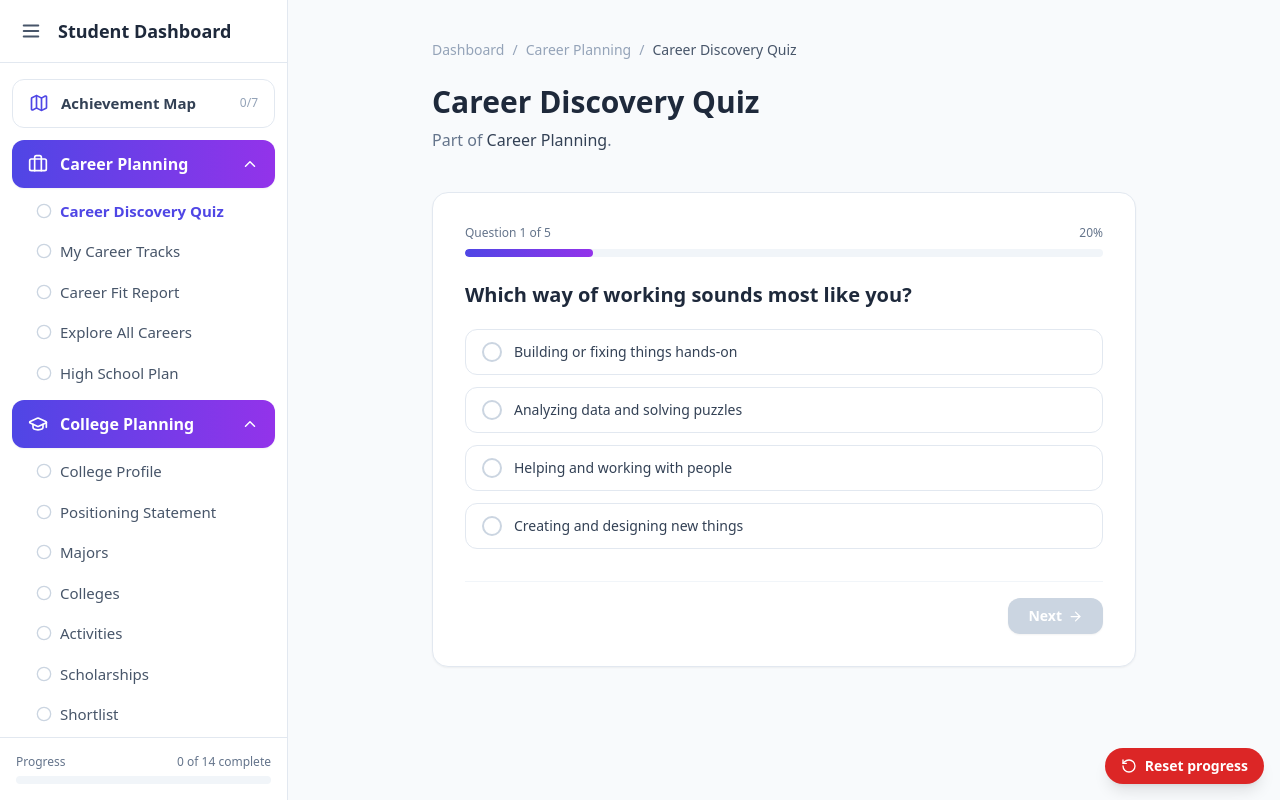
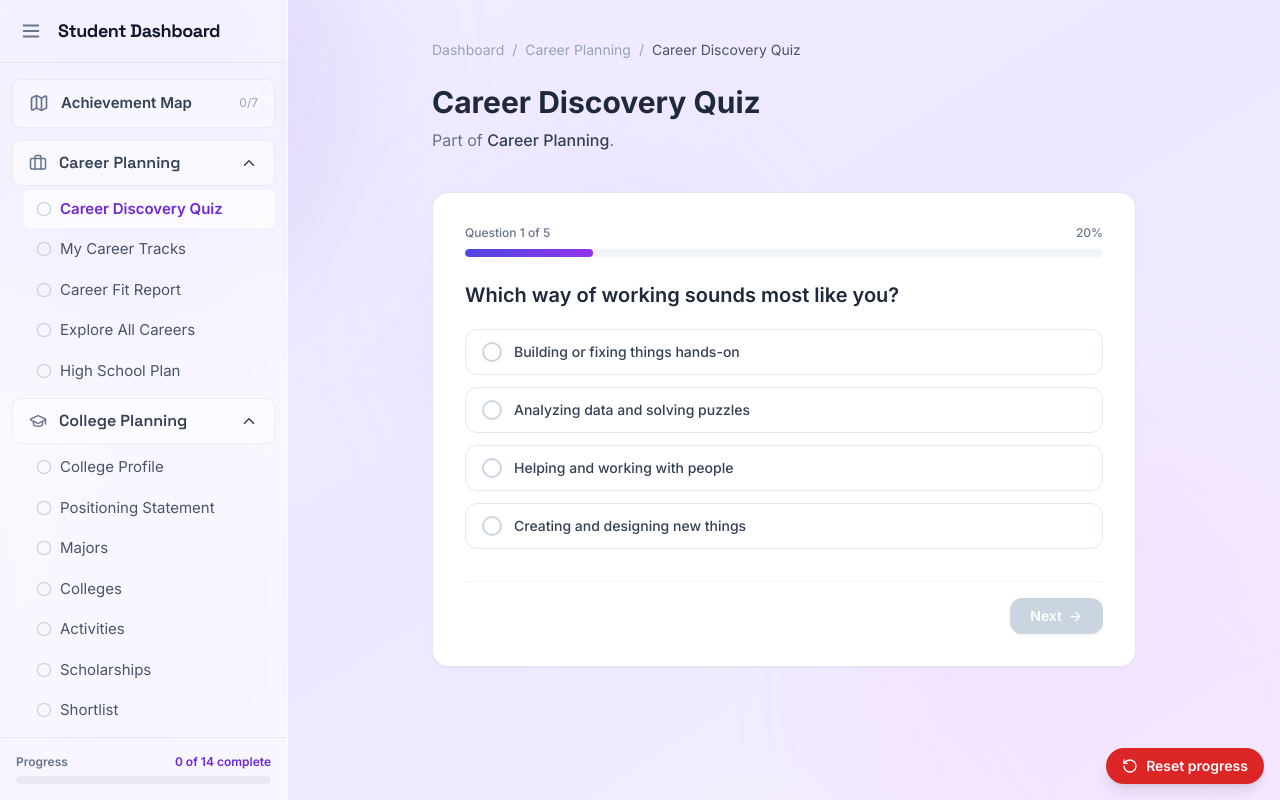
Before and after one commit to KevinCui1/DreamCollege-Team-B, a React (Vite) app: page /career-planning/career-discovery-quiz in a window 1280 px wide. Built offline with nearby package versions, Linux system fonts and the light colour scheme.

Commit message:
student dashboard

```diff
--- a/index.html
+++ b/index.html
@@ -3,6 +3,12 @@
   <head>
     <meta charset="UTF-8" />
     <meta name="viewport" content="width=device-width, initial-scale=1.0" />
+    <link rel="preconnect" href="https://fonts.googleapis.com" />
+    <link rel="preconnect" href="https://fonts.gstatic.com" crossorigin />
+    <link
+      href="https://fonts.googleapis.com/css2?family=Inter:wght@400;500;600;700&family=Space+Grotesk:wght@500;600;700&display=swap"
+      rel="stylesheet"
+    />
     <title>Student Dashboard</title>
   </head>
   <body>
--- a/src/App.tsx
+++ b/src/App.tsx
@@ -14,11 +14,17 @@ export default function App() {
   const [collapsed, setCollapsed] = useState(false);
 
   return (
-    <div className="flex h-full bg-slate-50">
+    <div className="relative flex h-full overflow-hidden bg-gradient-to-br from-[#F3EFFF] via-[#EDE7FF] to-[#F6F1FF]">
+      {/* Ambient aurora glow orbs — sit behind everything, never intercept clicks. */}
+      <div className="pointer-events-none absolute inset-0 z-0 overflow-hidden">
+        <div className="animate-aurora-drift absolute -left-32 -top-32 h-[28rem] w-[28rem] rounded-full bg-violet-400/20 blur-3xl" />
+        <div className="animate-aurora-drift absolute -bottom-40 right-[-6rem] h-[32rem] w-[32rem] rounded-full bg-fuchsia-300/15 blur-3xl [animation-delay:-8s]" />
+        <div className="animate-aurora-drift absolute left-1/3 top-1/4 h-72 w-72 rounded-full bg-indigo-300/10 blur-3xl [animation-delay:-4s]" />
+      </div>
       {/* Invisible mount that silently syncs pre-existing completions to achievements. */}
       <AchievementSync />
       <Sidebar collapsed={collapsed} onToggle={() => setCollapsed((c) => !c)} />
-      <main className="flex-1 overflow-y-auto">
+      <main className="relative z-10 flex-1 overflow-y-auto">
         <Routes>
           <Route path="/" element={<DashboardHome />} />
           <Route path="/achievements" element={<AchievementMap />} />
--- a/src/components/NavGroup.tsx
+++ b/src/components/NavGroup.tsx
@@ -20,10 +20,10 @@ export default function NavGroup({ group, defaultOpen = true }: Props) {
       <button
         type="button"
         onClick={() => setOpen((o) => !o)}
-        className="flex w-full items-center justify-between rounded-xl bg-gradient-to-r from-indigo-600 to-purple-600 px-4 py-3 text-left text-white shadow-sm transition hover:from-indigo-500 hover:to-purple-500"
+        className="flex w-full items-center justify-between rounded-lg border border-slate-900/[0.06] bg-white/50 px-4 py-2.5 text-left text-slate-700 transition hover:bg-white/70"
       >
-        <span className="flex items-center gap-3 font-semibold">
-          <Icon size={20} strokeWidth={2} />
+        <span className="flex items-center gap-3 font-display font-semibold">
+          <Icon size={18} strokeWidth={2} className="text-slate-500" />
           {group.label}
         </span>
         <ChevronDown
@@ -42,10 +42,10 @@ export default function NavGroup({ group, defaultOpen = true }: Props) {
                 <NavLink
                   to={path}
                   className={({ isActive }) =>
-                    `flex items-center gap-2 rounded-lg px-3 py-2 text-[15px] transition ${
+                    `flex items-center gap-2 rounded-md px-3 py-2 text-[15px] transition ${
                       isActive
-                        ? "font-semibold text-indigo-600"
-                        : "text-slate-600 hover:bg-slate-100 hover:text-slate-900"
+                        ? "bg-white/70 font-semibold text-violet-700"
+                        : "text-slate-600 hover:bg-white/60 hover:text-slate-900"
                     }`
                   }
                 >
--- a/src/components/NextStepBanner.tsx
+++ /dev/null
@@ -1,54 +0,0 @@
-import { Link } from "react-router-dom";
-import { ArrowRight, Trophy } from "lucide-react";
-import { useAchievement } from "../context/AchievementContext";
-
-export default function NextStepBanner() {
-  const { nextMilestone, earnedMilestoneCount, totalMilestoneCount } =
-    useAchievement();
-
-  if (!nextMilestone) {
-    return (
-      <div className="flex items-center gap-4 rounded-2xl border border-emerald-200 bg-emerald-50 px-6 py-4">
-        <div className="flex h-10 w-10 flex-shrink-0 items-center justify-center rounded-full bg-emerald-100">
-          <Trophy size={20} className="text-emerald-600" />
-        </div>
-        <div className="flex-1">
-          <p className="font-semibold text-emerald-800">All milestones complete!</p>
-          <p className="text-sm text-emerald-600">
-            You've completed your entire achievement path. Incredible work!
-          </p>
-        </div>
-      </div>
-    );
-  }
-
-  const Icon = nextMilestone.icon;
-
-  return (
-    <div className="flex items-center gap-4 rounded-2xl border border-indigo-100 bg-gradient-to-r from-indigo-50 to-purple-50 px-6 py-4">
-      <div className="flex h-10 w-10 flex-shrink-0 items-center justify-center rounded-full bg-gradient-to-br from-indigo-600 to-purple-600">
-        <Icon size={18} className="text-white" />
-      </div>
-      <div className="flex-1 min-w-0">
-        <div className="mb-0.5 flex flex-wrap items-center gap-2">
-          <span className="text-[10px] font-bold uppercase tracking-widest text-indigo-600">
-            Next Step
-          </span>
-          <span className="text-xs text-slate-400">
-            {earnedMilestoneCount} of {totalMilestoneCount} milestones done
-          </span>
-        </div>
-        <p className="text-sm font-semibold leading-snug text-slate-800">
-          {nextMilestone.title}
-        </p>
-        <p className="mt-0.5 text-xs text-slate-500">{nextMilestone.description}</p>
-      </div>
-      <Link
-        to={nextMilestone.triggerPath}
-        className="flex flex-shrink-0 items-center gap-1.5 rounded-xl bg-gradient-to-r from-indigo-600 to-purple-600 px-4 py-2 text-sm font-semibold text-white shadow-sm transition hover:from-indigo-500 hover:to-purple-500"
-      >
-        Go <ArrowRight size={14} />
-      </Link>
-    </div>
-  );
-}
--- a/src/components/Sidebar.tsx
+++ b/src/components/Sidebar.tsx
@@ -17,21 +17,24 @@ export default function Sidebar({ collapsed, onToggle }: Props) {
 
   return (
     <aside
-      className={`flex h-full flex-col border-r border-slate-200 bg-white transition-all duration-200 ${
+      className={`flex h-full flex-col border-r border-white/50 bg-white/60 backdrop-blur-xl transition-all duration-200 ${
         collapsed ? "w-16" : "w-72"
       }`}
     >
-      <div className="flex items-center gap-3 border-b border-slate-200 px-4 py-4">
+      <div className="flex items-center gap-3 border-b border-slate-900/[0.06] px-4 py-4">
         <button
           type="button"
           onClick={onToggle}
           aria-label="Toggle sidebar"
-          className="rounded-lg p-1 text-slate-600 transition hover:bg-slate-100"
+          className="rounded-lg p-1 text-slate-500 transition hover:bg-slate-900/[0.04] hover:text-slate-700"
         >
           <Menu size={22} />
         </button>
         {!collapsed && (
-          <Link to="/" className="text-lg font-bold text-slate-800">
+          <Link
+            to="/"
+            className="font-display text-lg font-bold tracking-tight text-slate-900"
+          >
             Student Dashboard
           </Link>
         )}
@@ -44,10 +47,10 @@ export default function Sidebar({ collapsed, onToggle }: Props) {
               to="/achievements"
               end
               className={({ isActive }) =>
-                `mb-3 flex items-center gap-3 rounded-xl px-4 py-3 text-[15px] font-semibold transition ${
+                `mb-3 flex items-center gap-3 rounded-lg px-4 py-3 text-[15px] font-semibold transition ${
                   isActive
-                    ? "bg-gradient-to-r from-indigo-600 to-purple-600 text-white shadow-sm"
-                    : "border border-slate-200 text-slate-700 hover:bg-slate-50"
+                    ? "bg-violet-600 text-white shadow-card"
+                    : "border border-slate-900/[0.06] bg-white/40 text-slate-700 hover:bg-white/70"
                 }`
               }
             >
@@ -56,7 +59,7 @@ export default function Sidebar({ collapsed, onToggle }: Props) {
                   <Map
                     size={20}
                     strokeWidth={2}
-                    className={isActive ? "text-white" : "text-indigo-600"}
+                    className={isActive ? "text-white" : "text-slate-500"}
                   />
                   <span className="flex-1">Achievement Map</span>
                   <span
@@ -75,16 +78,16 @@ export default function Sidebar({ collapsed, onToggle }: Props) {
             ))}
           </nav>
 
-          <div className="border-t border-slate-200 px-4 py-4">
-            <div className="mb-1.5 flex justify-between text-xs font-medium text-slate-500">
+          <div className="border-t border-slate-900/[0.06] px-4 py-4">
+            <div className="mb-1.5 flex justify-between text-xs font-semibold text-slate-500">
               <span>Progress</span>
-              <span>
+              <span className="text-violet-700">
                 {completedCount} of {totalCount} complete
               </span>
             </div>
-            <div className="h-2 w-full overflow-hidden rounded-full bg-slate-100">
+            <div className="h-2 w-full overflow-hidden rounded-full bg-slate-900/[0.06]">
               <div
-                className="h-full rounded-full bg-gradient-to-r from-indigo-600 to-purple-600 transition-all"
+                className="h-full rounded-full bg-violet-600 transition-all"
                 style={{ width: `${pct}%` }}
               />
             </div>
--- a/src/index.css
+++ b/src/index.css
@@ -10,7 +10,9 @@ body,
 
 body {
   margin: 0;
-  font-family: ui-sans-serif, system-ui, -apple-system, "Segoe UI", Roboto, sans-serif;
+  font-family: "Inter", ui-sans-serif, system-ui, -apple-system, "Segoe UI", Roboto, sans-serif;
+  -webkit-font-smoothing: antialiased;
+  text-rendering: optimizeLegibility;
 }
 
 @keyframes confetti-fall {
--- a/src/pages/DashboardHome.tsx
+++ b/src/pages/DashboardHome.tsx
@@ -1,63 +1,58 @@
 import { useEffect } from "react";
-import { Link } from "react-router-dom";
-import { navigation, activityPath } from "../data/navigation";
 import { useCompletion } from "../context/CompletionContext";
 import { badges } from "../data/badges";
 import Badge from "../components/Badge";
 import { useRank } from "../context/RankContext";
 import NationalRanking from "../components/NationalRanking";
-import NextStepBanner from "../components/NextStepBanner";
-import ProgressSummaryCard from "../components/ProgressSummaryCard";
 import ExperienceBar from "../components/ExperienceBar";
+import { glassCard, eyebrow } from "../theme";
 
 export default function DashboardHome() {
-  const { completedCount, totalCount, isComplete } = useCompletion();
+  const { completedCount, totalCount } = useCompletion();
   const { markDashboardVisited } = useRank();
-  const pct = totalCount === 0 ? 0 : Math.round((completedCount / totalCount) * 100);
 
   useEffect(() => {
     markDashboardVisited();
   }, [markDashboardVisited]);
 
+  const earnedBadges = badges.filter((b) =>
+    b.isEarned(completedCount, totalCount),
+  ).length;
+
   return (
-    <div className="mx-auto max-w-4xl px-8 py-10">
-      <h1 className="text-3xl font-bold text-slate-800">Student Dashboard</h1>
-      <p className="mt-2 text-slate-500">
-        Work through your activities below. Each one you complete counts toward
-        your overall progress.
+    <div className="mx-auto max-w-5xl space-y-8 px-8 py-12">
+      {/* ── Hero header ── */}
+      <header>
+        <p className={eyebrow}>Your College Journey</p>
+        <h1 className="mt-2 font-display text-4xl font-bold tracking-tight text-slate-900">
+          Student Dashboard
+        </h1>
+        <p className="mt-2 max-w-2xl text-[15px] leading-relaxed text-slate-500">
+          Work through your activities below. Each one you complete moves you up
+          the ranks and adds to your overall progress.
         </p>
+      </header>
 
-      {/* Experience bar */}
-      <div className="mt-8">
+      {/* ── Experience bar ── */}
       <ExperienceBar />
+
+      {/* ── Milestones ── */}
+      <section className={`${glassCard} p-7`}>
+        <div className="mb-6 flex items-center justify-between">
+          <div>
+            <h2 className="font-display text-lg font-bold tracking-tight text-slate-900">
+              Milestones
+            </h2>
+            <p className="mt-0.5 text-sm text-slate-500">
+              Badges you earn as your progress grows.
+            </p>
+          </div>
+          <span className="rounded-full bg-violet-50 px-3 py-1 text-xs font-bold text-violet-700">
+            {earnedBadges} / {badges.length} earned
+          </span>
         </div>
 
-      {/* Overall progress bar */}
-      <div className="mt-6 rounded-2xl bg-gradient-to-r from-indigo-600 to-purple-600 p-6 text-white shadow-sm">
-        <div className="flex items-end justify-between">
-          <div>
-            <p className="text-sm/relaxed opacity-90">Activities completed</p>
-            <p className="text-4xl font-bold">
-              {completedCount}
-              <span className="text-xl font-medium opacity-80"> / {totalCount}</span>
-            </p>
-          </div>
-          <p className="text-3xl font-bold">{pct}%</p>
-        </div>
-        <div className="mt-4 h-2.5 w-full overflow-hidden rounded-full bg-white/25">
-          <div
-            className="h-full rounded-full bg-white transition-all"
-            style={{ width: `${pct}%` }}
-          />
-        </div>
-      </div>
-
-
-      <div className="mt-6">
-        <ProgressSummaryCard />
-      </div>
-
-      <div className="mt-6 flex flex-wrap justify-center gap-6">
+        <div className="flex flex-wrap justify-center gap-7">
           {badges.map((badge) => (
             <Badge
               key={badge.id}
@@ -68,46 +63,10 @@ export default function DashboardHome() {
             />
           ))}
         </div>
-      <div className="mt-6">
-        <NextStepBanner />
-      </div>
+      </section>
+
+      {/* ── National ranking ── */}
       <NationalRanking />
-      <div className="mt-8 grid gap-6 sm:grid-cols-2 lg:grid-cols-3">
-        {navigation.map((group) => {
-          const Icon = group.icon;
-          return (
-            <div
-              key={group.slug}
-              className="rounded-2xl border border-slate-200 bg-white p-5 shadow-sm"
-            >
-              <div className="mb-3 flex items-center gap-2 font-semibold text-slate-800">
-                <Icon size={18} className="text-indigo-600" />
-                {group.label}
-              </div>
-              <ul className="space-y-1">
-                {group.items.map((item) => {
-                  const path = activityPath(group.slug, item.slug);
-                  return (
-                    <li key={item.slug}>
-                      <Link
-                        to={path}
-                        className="flex items-center justify-between rounded-lg px-2 py-1.5 text-sm text-slate-600 transition hover:bg-slate-50 hover:text-slate-900"
-                      >
-                        {item.label}
-                        {isComplete(path) && (
-                          <span className="text-xs font-medium text-emerald-500">
-                            Done
-                          </span>
-                        )}
-                      </Link>
-                    </li>
-                  );
-                })}
-              </ul>
-            </div>
-          );
-        })}
-      </div>
     </div>
   );
 }
--- /dev/null
+++ b/src/theme.ts
@@ -0,0 +1,14 @@
+// Shared design tokens for the dashboard surface.
+// Frosted translucent white card with a crisp hairline and a neutral, layered shadow.
+export const glassCard =
+  "rounded-xl bg-white/75 backdrop-blur-xl border border-slate-900/[0.06] shadow-card";
+
+// Interactive variant — adds a gentle hover lift.
+export const glassCardInteractive = `${glassCard} transition duration-300 hover:shadow-card-lg hover:-translate-y-0.5`;
+
+// Primary accent — a single restrained solid violet.
+export const accent = "bg-violet-600 hover:bg-violet-700";
+
+// Small uppercase eyebrow label.
+export const eyebrow =
+  "text-[11px] font-bold uppercase tracking-widest text-slate-500";
--- a/tailwind.config.js
+++ b/tailwind.config.js
@@ -2,7 +2,42 @@
 export default {
   content: ["./index.html", "./src/**/*.{ts,tsx}"],
   theme: {
-    extend: {},
+    extend: {
+      fontFamily: {
+        sans: [
+          "Inter",
+          "ui-sans-serif",
+          "system-ui",
+          "-apple-system",
+          '"Segoe UI"',
+          "Roboto",
+          "sans-serif",
+        ],
+        display: [
+          '"Space Grotesk"',
+          "Inter",
+          "ui-sans-serif",
+          "system-ui",
+          "sans-serif",
+        ],
+      },
+      boxShadow: {
+        card: "0 1px 2px rgba(16, 24, 40, 0.04), 0 4px 16px rgba(16, 24, 40, 0.06)",
+        "card-lg": "0 2px 4px rgba(16, 24, 40, 0.05), 0 12px 32px rgba(16, 24, 40, 0.10)",
+        // Aliases kept so existing shadow-glass references stay valid.
+        glass: "0 1px 2px rgba(16, 24, 40, 0.04), 0 4px 16px rgba(16, 24, 40, 0.06)",
+        "glass-lg": "0 2px 4px rgba(16, 24, 40, 0.05), 0 12px 32px rgba(16, 24, 40, 0.10)",
+      },
+      keyframes: {
+        "aurora-drift": {
+          "0%, 100%": { transform: "translate(0px, 0px) scale(1)" },
+          "50%": { transform: "translate(24px, -20px) scale(1.08)" },
+        },
+      },
+      animation: {
+        "aurora-drift": "aurora-drift 16s ease-in-out infinite",
+      },
+    },
   },
   plugins: [],
 };
```
Also changed, not shown: src/components/Badge.tsx (+4 -4 lines), src/components/ExperienceBar.tsx (+43 -52 lines), src/components/NationalRanking.tsx (+15 -15 lines), 1 other file (tests, documents, lock files or other folders). Lines whose indentation alone changed are shown as unchanged.
